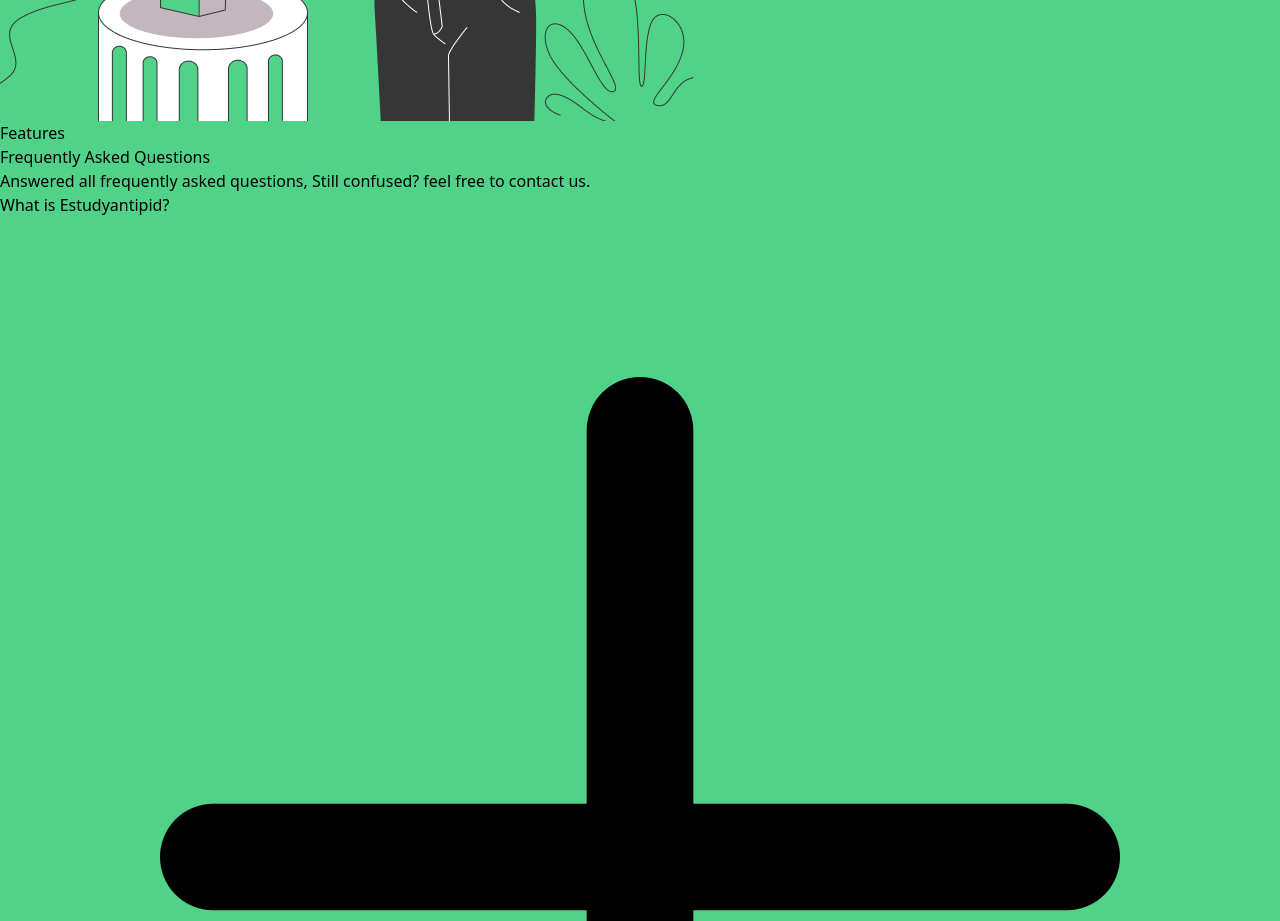
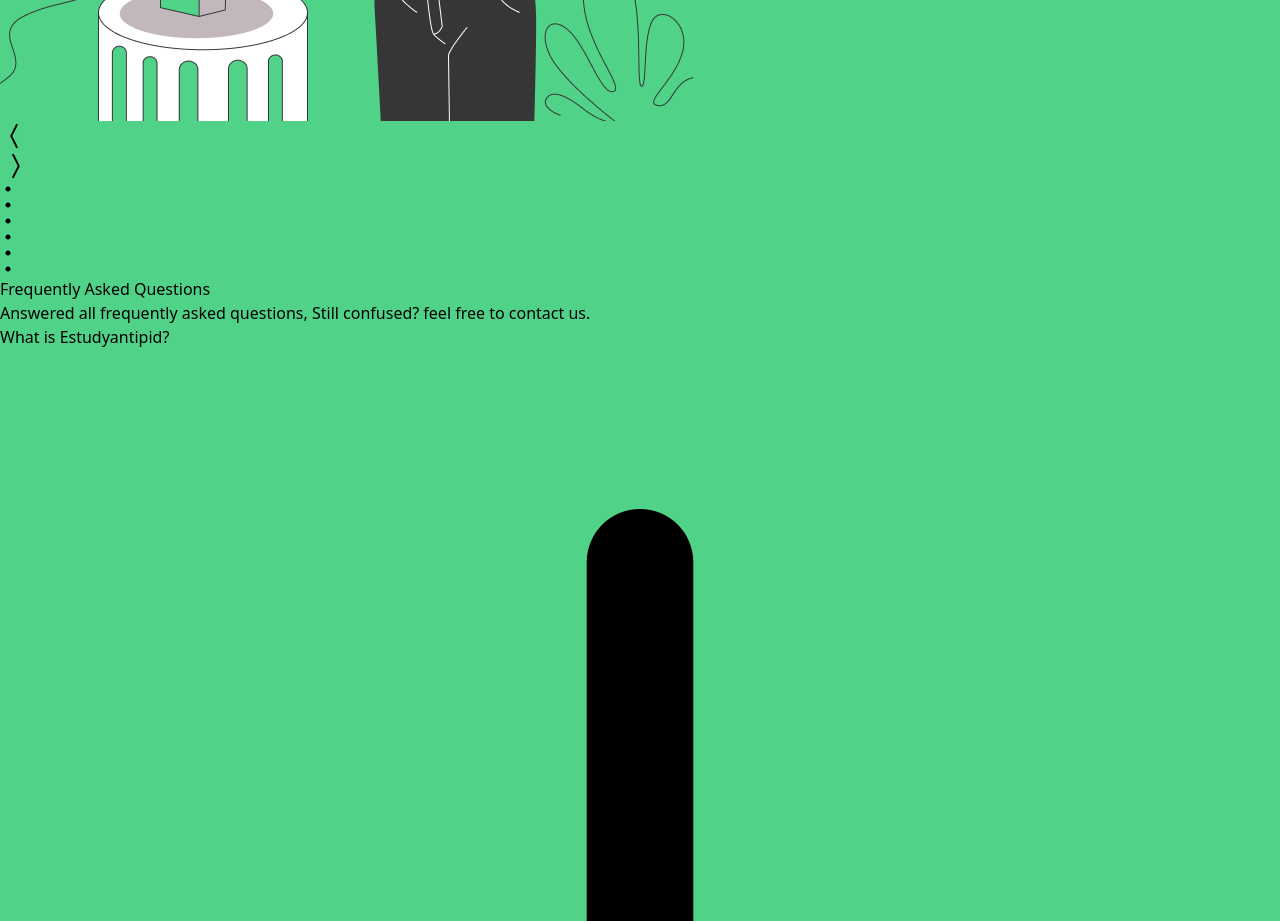
Before and after one commit to anotherinthefire/EstudyanTipidv2, a React (Vite) app: page / in a window 1280 px wide. Shown: the part 2120-3041 px from the top of the page. Built offline with nearby package versions, Linux system fonts and the light colour scheme.

Commit message:
features

```diff
--- a/package.json
+++ b/package.json
@@ -12,6 +12,7 @@
   "dependencies": {
     "react": "^18.2.0",
     "react-dom": "^18.2.0",
+    "react-icons": "^4.10.1",
     "react-mobile-app-button": "^1.1.13",
     "react-router-dom": "^6.14.0"
   },
--- a/src/components/Menu.jsx
+++ b/src/components/Menu.jsx
@@ -13,7 +13,7 @@
   };
 
   return (
-    <nav className="bg-white border-b w-full md:sticky md:top-0 md:text-sm md:border-none">
+    <nav className="bg-white border-b w-full md:sticky md:top-0 md:text-sm md:border-none z-50">
       <div className="items-center px-4 max-w-screen-xl mx-auto md:flex md:px-8">
         <div className="flex items-center justify-between md:block">
           <Link to="/" onClick={() => handleClickScroll('Home')}>
--- /dev/null
+++ b/src/data/slides.js
@@ -0,0 +1,30 @@
+import car from '../assets/carousel/budget-allowance-carousel.png'
+import car1 from '../assets/carousel/plan-payment-carousel.png'
+import car2 from '../assets/carousel/profile-carousel.jpg'
+import car3 from '../assets/carousel/record-stats-carousel.png'
+import car4 from '../assets/carousel/save-goals-carousel.png'
+import car5 from '../assets/carousel/track-wallet-carousel.png'
+
+const slides = [
+    {
+      url: car,
+    },
+    {
+      url: car1,
+    },
+    {
+      url: car2,
+    },
+
+    {
+      url: car3,
+    },
+    {
+      url: car4,
+    },
+    {
+        url: car5,
+    }
+  ];
+
+  export default slides
--- a/src/pages/Home.jsx
+++ b/src/pages/Home.jsx
@@ -9,8 +9,33 @@
 import team from "../data/team";
 import faqsList from "../data/faqList";
 import FaqsCard from "../components/FaqsCard";
+import { useState } from 'react';
+import { BsChevronCompactLeft, BsChevronCompactRight } from 'react-icons/bs';
+import { RxDotFilled } from 'react-icons/rx';
+import slides from "../data/slides";
+
 
 const Home = () => {
+
+
+  const [currentIndex, setCurrentIndex] = useState(0);
+
+  const prevSlide = () => {
+    const isFirstSlide = currentIndex === 0;
+    const newIndex = isFirstSlide ? slides.length - 1 : currentIndex - 1;
+    setCurrentIndex(newIndex);
+  };
+
+  const nextSlide = () => {
+    const isLastSlide = currentIndex === slides.length - 1;
+    const newIndex = isLastSlide ? 0 : currentIndex + 1;
+    setCurrentIndex(newIndex);
+  };
+
+  const goToSlide = (slideIndex) => {
+    setCurrentIndex(slideIndex);
+  };
+
   const handleClickScroll = (id) => {
     const element = document.getElementById(id);
     if (element) {
@@ -52,8 +77,32 @@
       </section>
 
 
-      <section id="Features" className="h-screen">
-        <h1>Features</h1>
+      <section id="Features" className="h-fit">
+        <div className='max-w-[1400px] h-[780px] w-full m-auto py-16 px-4 relative group'>
+          <div
+            style={{ backgroundImage: `url(${slides[currentIndex].url})` }}
+            className='w-full h-full bg-center bg-cover duration-500'
+          ></div>
+          {/* Left Arrow */}
+          <div className='hidden group-hover:block absolute top-[50%] -translate-x-0 translate-y-[-50%] left-5 text-2xl rounded-full p-2 bg-black/20 text-white cursor-pointer'>
+            <BsChevronCompactLeft onClick={prevSlide} size={30} />
+          </div>
+          {/* Right Arrow */}
+          <div className='hidden group-hover:block absolute top-[50%] -translate-x-0 translate-y-[-50%] right-5 text-2xl rounded-full p-2 bg-black/20 text-white cursor-pointer'>
+            <BsChevronCompactRight onClick={nextSlide} size={30} />
+          </div>
+          <div className='flex top-4 justify-center py-2'>
+            {slides.map((slide, slideIndex) => (
+              <div
+                key={slideIndex}
+                onClick={() => goToSlide(slideIndex)}
+                className='text-2xl cursor-pointer'
+              >
+                <RxDotFilled />
+              </div>
+            ))}
+          </div>
+        </div>
       </section>
 
       <section id="FAQs" className="h-fit pt-6">
```
Also changed, not shown: 1 other file (tests, documents, lock files or other folders). Lines whose indentation alone changed are shown as unchanged.
